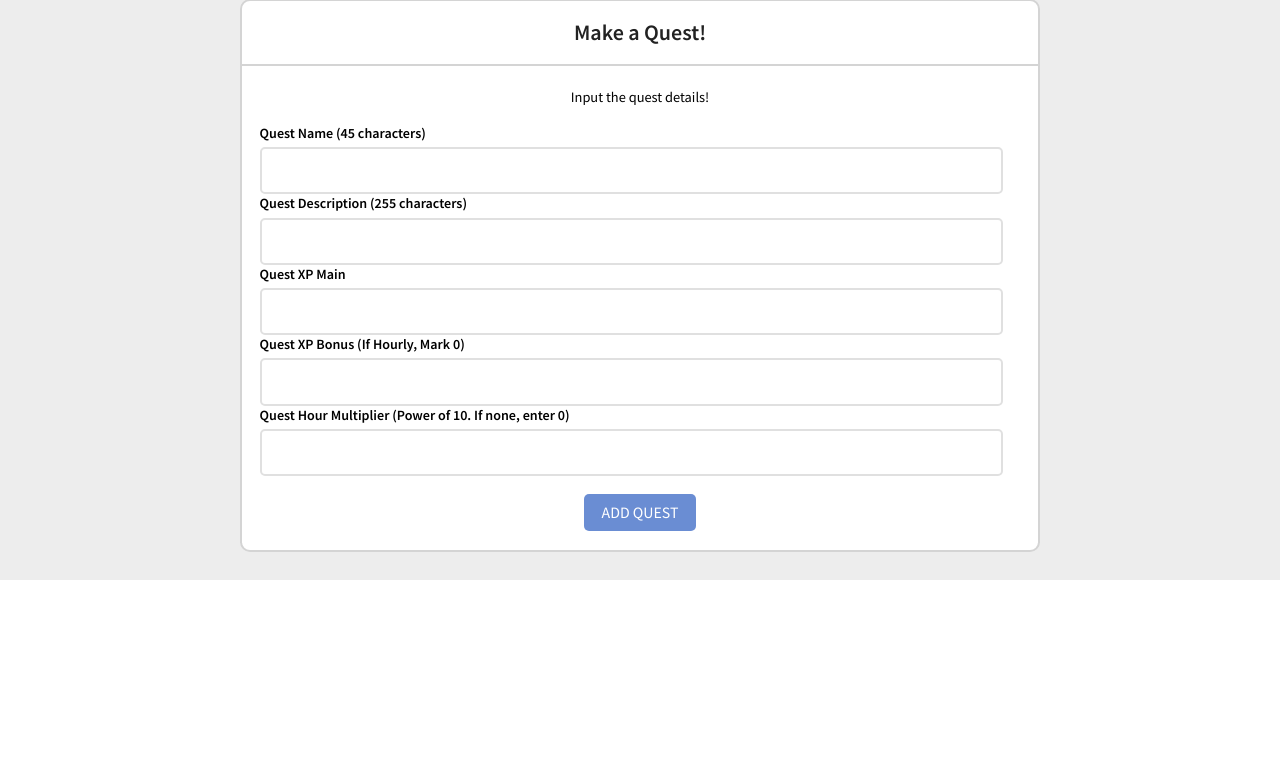
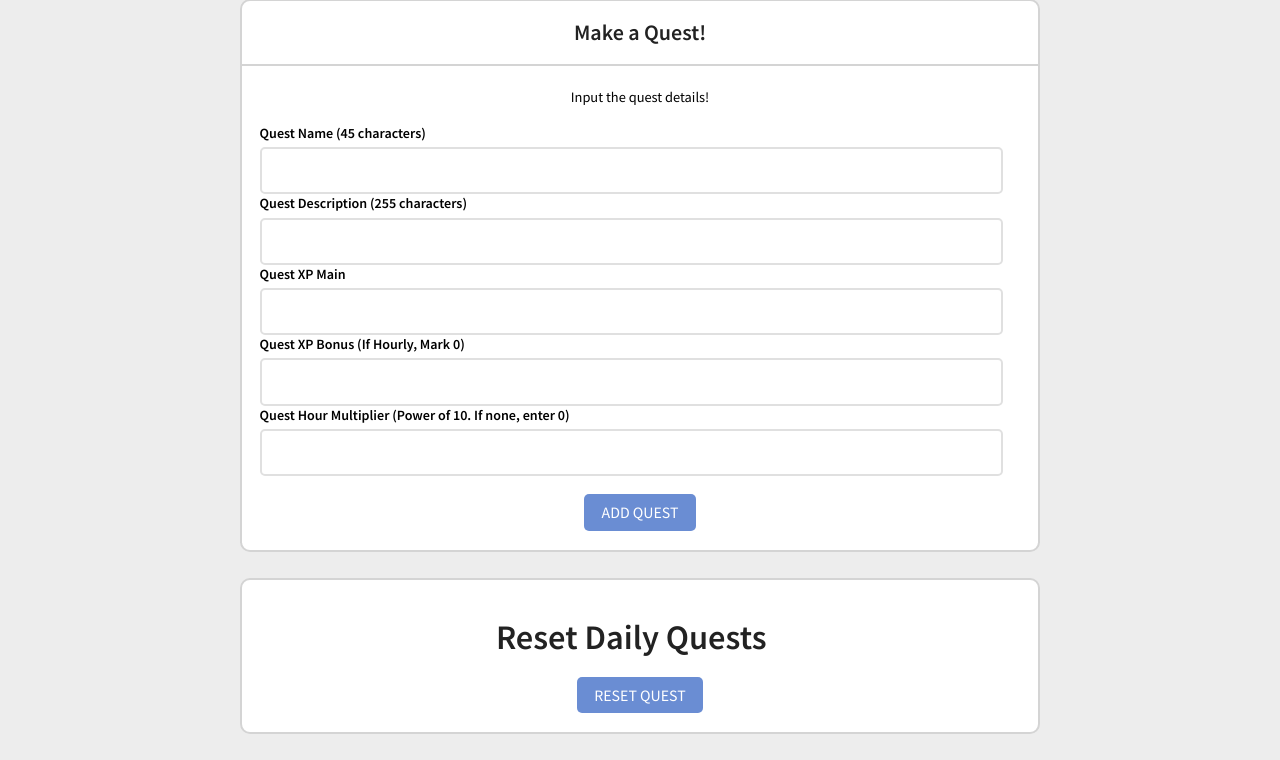
Before and after one commit to Nevren/design_arena, a PHP site: page /settings.php in a window 1280 px wide. Shown: the part 220-980 px from the top of the page. Before the commit the page ends 800 px from the top, so only its background shows below. Run offline with PHP 8.4, Linux system fonts and the light colour scheme; the visitor is signed in with stand-in values (Sample User, id 1).

Commit message:
add ability to reset quests

```diff
--- a/friends.php
+++ b/friends.php
@@ -15,6 +15,7 @@
 	//Quick all look up
 
 	function getAllUsers() {
+		echo "<h3>All Players</h3>";
 		$allUsersQuery = mysql_query("SELECT userId FROM users GROUP BY userId LIMIT 0, 1000;");
 	    $allUsersArray = array();
 	    while ($row = mysql_fetch_array($allUsersQuery, MYSQL_ASSOC)) {
@@ -33,7 +34,7 @@
 	        $currentUserArray = mysql_fetch_array(mysql_query("SELECT * FROM user_stats WHERE userId = ".$allUsersArray[$arrayUserNumber]));
 	        $currentUserNameArray = mysql_fetch_array(mysql_query("SELECT userName FROM users WHERE userId = ".$allUsersArray[$arrayUserNumber].";"));
 	        $arrayUserNumber++;//advance the selection
-	        echo "<p class='card'>Name: ".$currentUserNameArray[0]." XP: ".$currentUserArray[1]."</p>";
+	        echo "<p class='card card--quest center-align'>Name: ".$currentUserNameArray[0]." | XP: ".$currentUserArray[1]."</p>";
 	    }
 	}
 
--- a/home.php
+++ b/home.php
@@ -57,8 +57,6 @@
   else if (isset($_POST['addxp']) && !isset($_POST['main'])){//This shouldn't be possible. But check anyway...
     echo "Invalid Submission! Did you forget a checkbox?";
   }
-
-
 
   function getQuests() {
     //So here we need a list of all repeatable quests. But we also need to mark a quest as completed for it's duration, this gets kind of tricky... So what I'm thinking is, we don't use a timer, but rather we store a list of completed quests and a timestamp of when they can be active again. Best thought I have atm... I guess then the quest id would have to be looked up to see if it's currently in the "completed quest" database. If it's one time, it forever is in there (questID and userID paired).
--- a/settings.php
+++ b/settings.php
@@ -22,6 +22,11 @@
 		$addQuest = mysql_query($query);
 		header("Location: settings.php");//Redirect - Prevents page reload sending quest complete
     	exit;
+	}
+
+	//CHANGE THIS LATER
+	if( isset($_POST['resetQuests'])){
+		$dailyReset=mysql_query("TRUNCATE TABLE quest_complete;");
   	}
 ?>
 <!DOCTYPE html>
@@ -69,6 +74,19 @@
 	        </form>
 	      </div>
 	    </div>
+	    <div class="card card--login center-align">
+		    <div class="card--content">
+			    <form method="post">
+		          <fieldset class="column column--full">
+
+		              <h1>Reset Daily Quests</h1>
+		              <input type="hidden" name="quest_reset" id="quest_reset" required>
+
+		          </fieldset>
+		          <input class="button button--smooth button--blue" type="submit" name="resetQuests" value="Reset Quest">
+		        </form>
+		    </div>
+	    </div>
 	</div>
 </body>
 </html>
```
Lines whose indentation alone changed are shown as unchanged.
